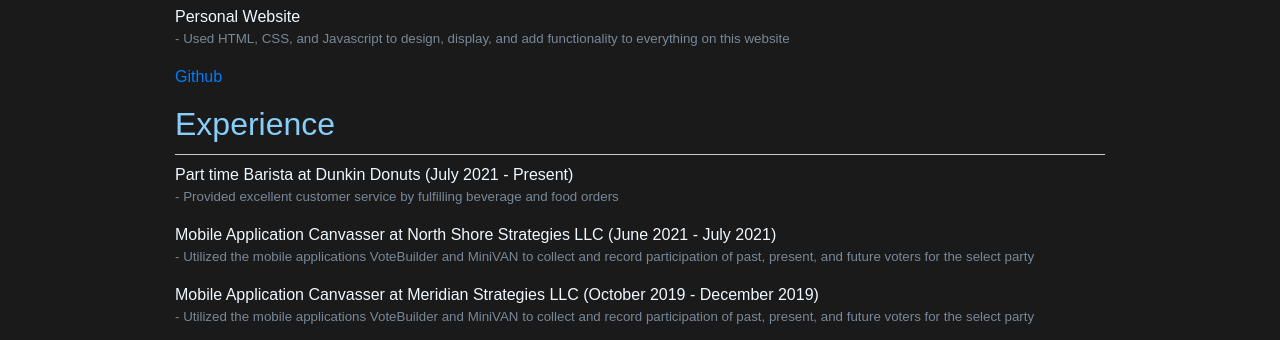
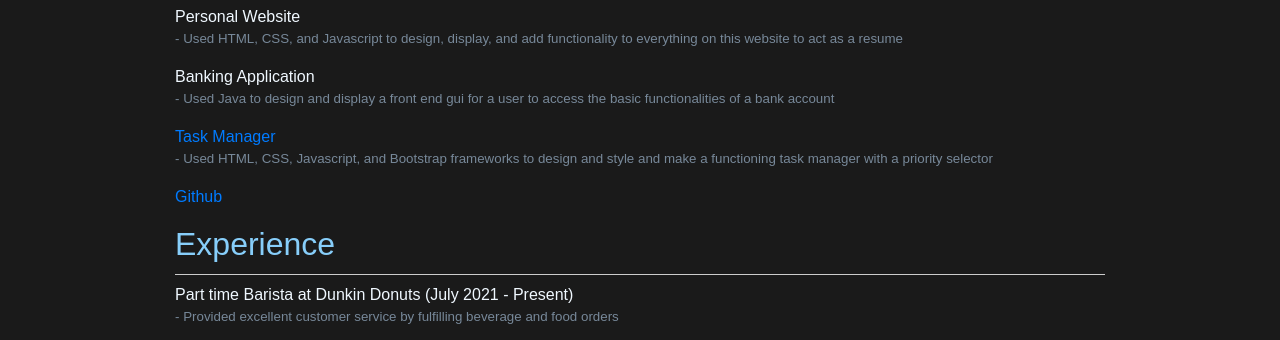
Before and after one commit to swarnsaha831/PersonalResumeWebsite, a plain HTML site: page index.html in a window 1280 px wide. Shown: the part 714-1054 px from the top of the page. Drawn offline with nearby package versions, Linux system fonts and the light colour scheme.

Commit message:
Update index.html

```diff
--- a/index.html
+++ b/index.html
@@ -56,7 +56,9 @@
         </div>
         <div id="projects" class="projects">
             <h2>Projects</h2>
-            <p>Personal Website<span class="subtext"> - Used HTML, CSS, and Javascript to design, display, and add functionality to everything on this website</span></p>
+            <p>Personal Website<span class="subtext"> - Used HTML, CSS, and Javascript to design, display, and add functionality to everything on this website to act as a resume</span></p>
+            <p>Banking Application<span class="subtext"> - Used Java to design and display a front end gui for a user to access the basic functionalities of a bank account</span></p>
+            <p><a href="task.html" target="_blank">Task Manager</a><span class="subtext"> - Used HTML, CSS, Javascript, and Bootstrap frameworks to design and style and make a functioning task manager with a priority selector</span></p>
             <p><a href="https://github.com/swarnsaha831" target="_blank">Github</a></p>
         </div>
         <div id="experience" class="experience">
```
